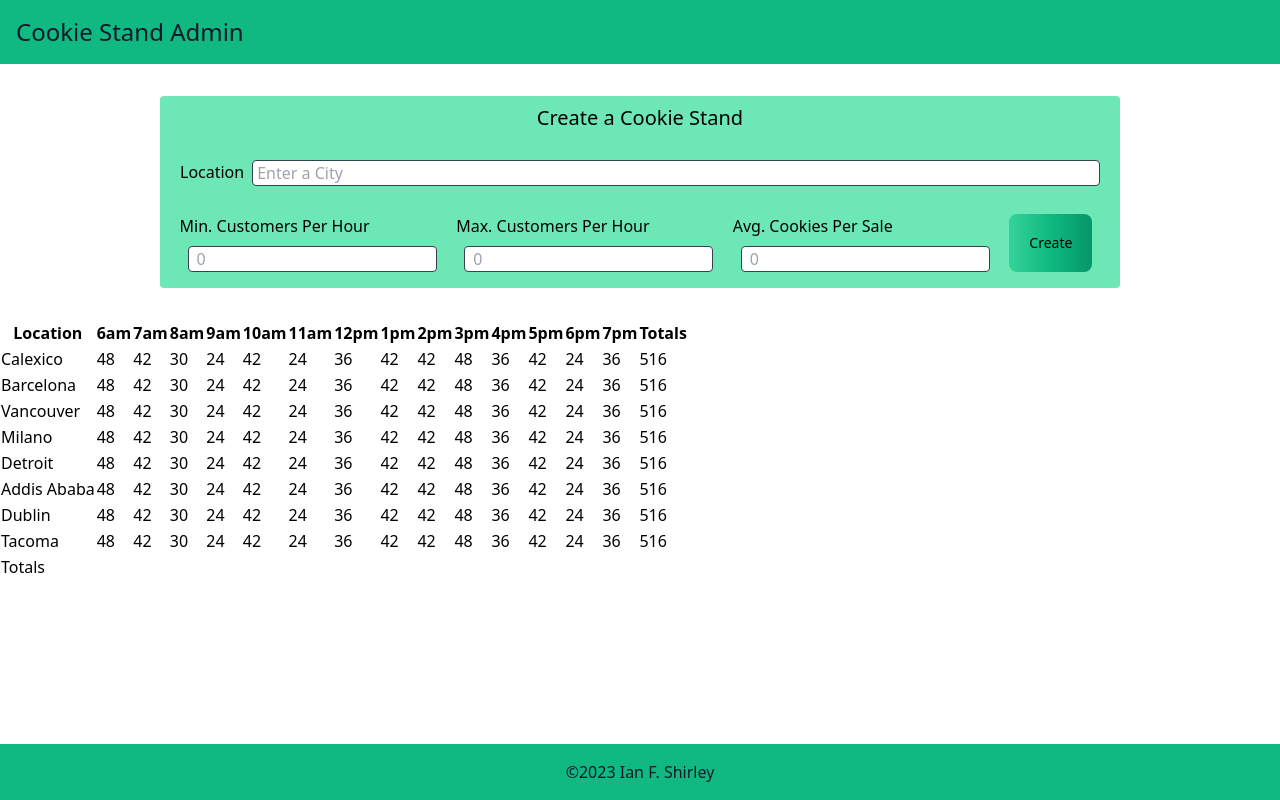
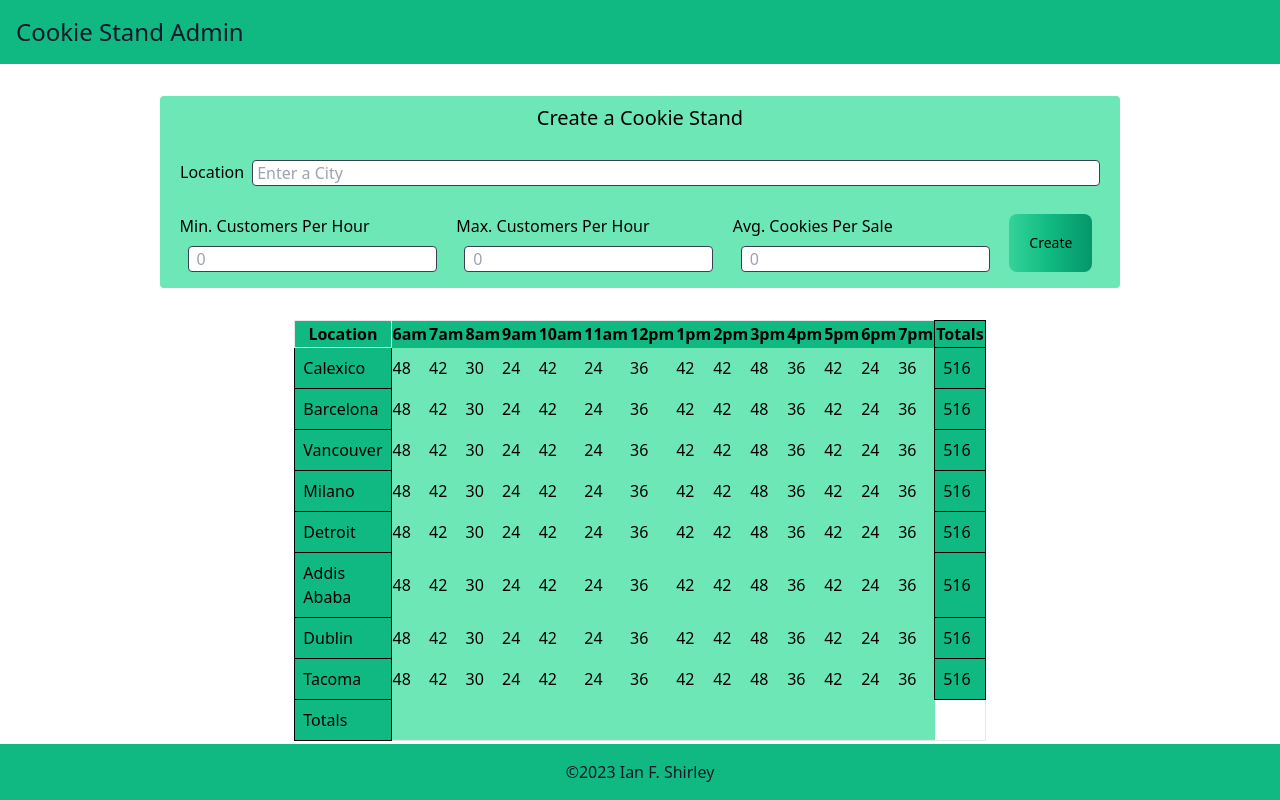
Before and after one commit to ianfshirley/cookie-stand-admin, a Next.js app: page / in a window 1280 px wide. Built offline with nearby package versions, Linux system fonts and the light colour scheme.

Commit message:
added styling to report table, re-added conditional rendering

```diff
--- a/components/ReportTable.js
+++ b/components/ReportTable.js
@@ -1,44 +1,45 @@
-import {hours, hourlySales, locations}   from './data'
+import { hours, hourlySales, locations } from './data'
 import React from 'react'
 
 export default function ReportTable() {
   return (
-    <>
-      <table>
+  //   props.cookieStands.length > 0 ? (
+      <>
+      <table className="w-1/2 mx-auto my-4 border">
         <thead>
           <tr>
-            <th>Location</th>
+            <th className="border border-grey bg-emerald-500">Location</th>
             {hours.map((hour) => {
-              return <th key={hour.id}>{hour}</th>
+              return <th className='bg-emerald-500' key={hour.id}>{hour}</th>
             })}
-            <th>Totals</th>
+            <th className="border border-black bg-emerald-500">Totals</th>
           </tr>
         </thead>
         <tbody>
-        {locations.map((location, idx) => {
+          {locations.map((location, idx) => {
             return <tr key={idx}>
-                      <td>{location}</td>
-                      {hourlySales.map((hour, idx) => {
-                        return <td key={idx}>{hour}</td>
-                      })}
-                      <td>{hourlySales.reduce((sum, value) => sum + value, 0)}</td>
-                  </tr>
+              <td className="p-2 border border-black bg-emerald-500">{location}</td>
+              {hourlySales.map((hour, idx) => {
+                return <td className='bg-emerald-300' key={idx}>{hour}</td>
+              })}
+              <td className="p-2 border border-black bg-emerald-500">{hourlySales.reduce((sum, value) => sum + value, 0)}</td>
+            </tr>
           })}
         </tbody>
         <tfoot>
           <tr>
-            <td>Totals</td>
+            <td className="p-2 border border-black bg-emerald-500">Totals</td>
             {hours.map((hour, idx) => {
-              return <td key={idx}>{}</td>
+              return <td className='bg-emerald-300' key={idx}>{  }</td>
             })}
           </tr>
         </tfoot>
       </table>
     </>
+    // )
+    // :
+    // (
+    //   <h1>No Cookie Stands Created Yet</h1>
+    // )
   )
 }
-
-// props.cookieStands.length > 0 ?
-// : (
-//   <h1>No Cookie Stands Created Yet</h1>
-// );
```
